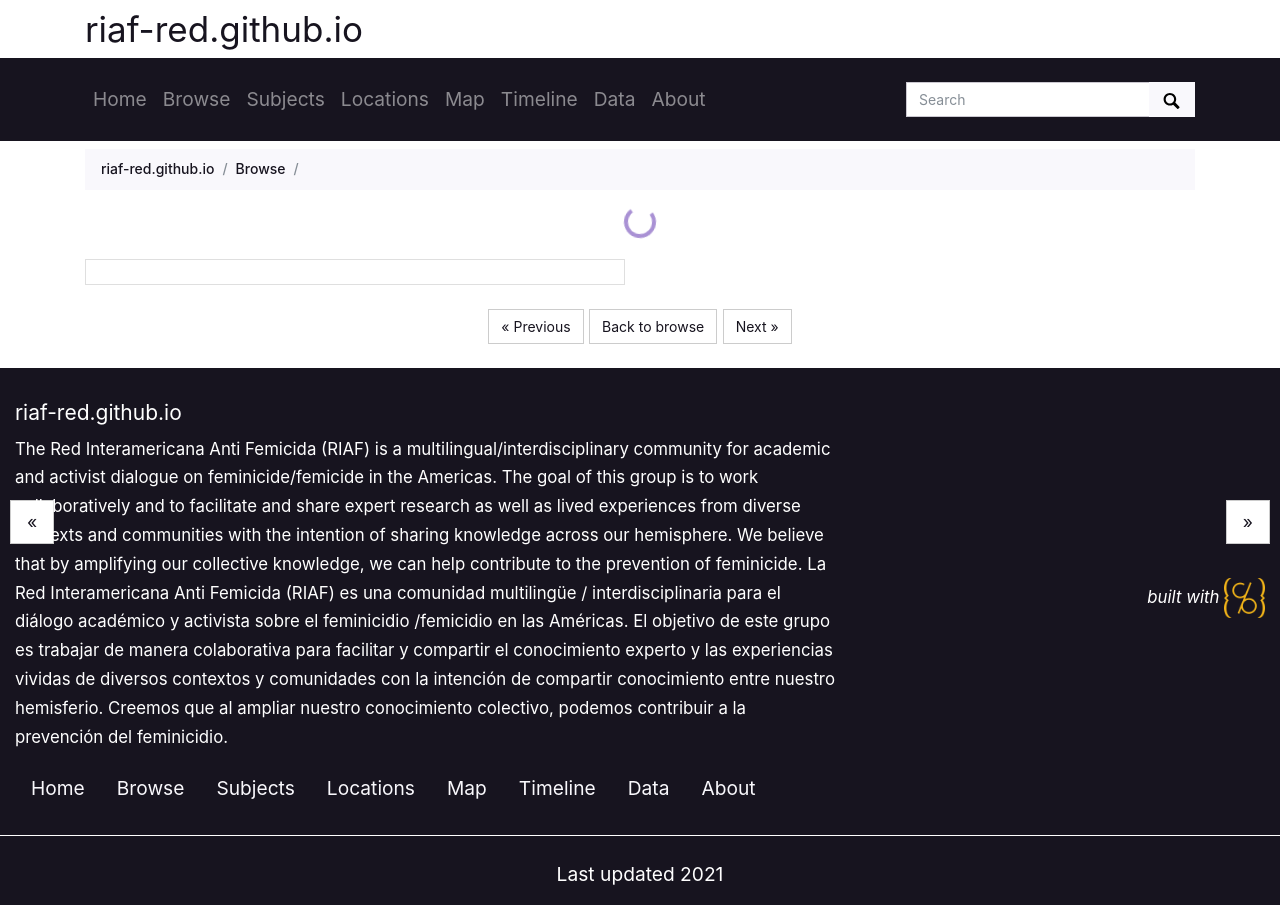
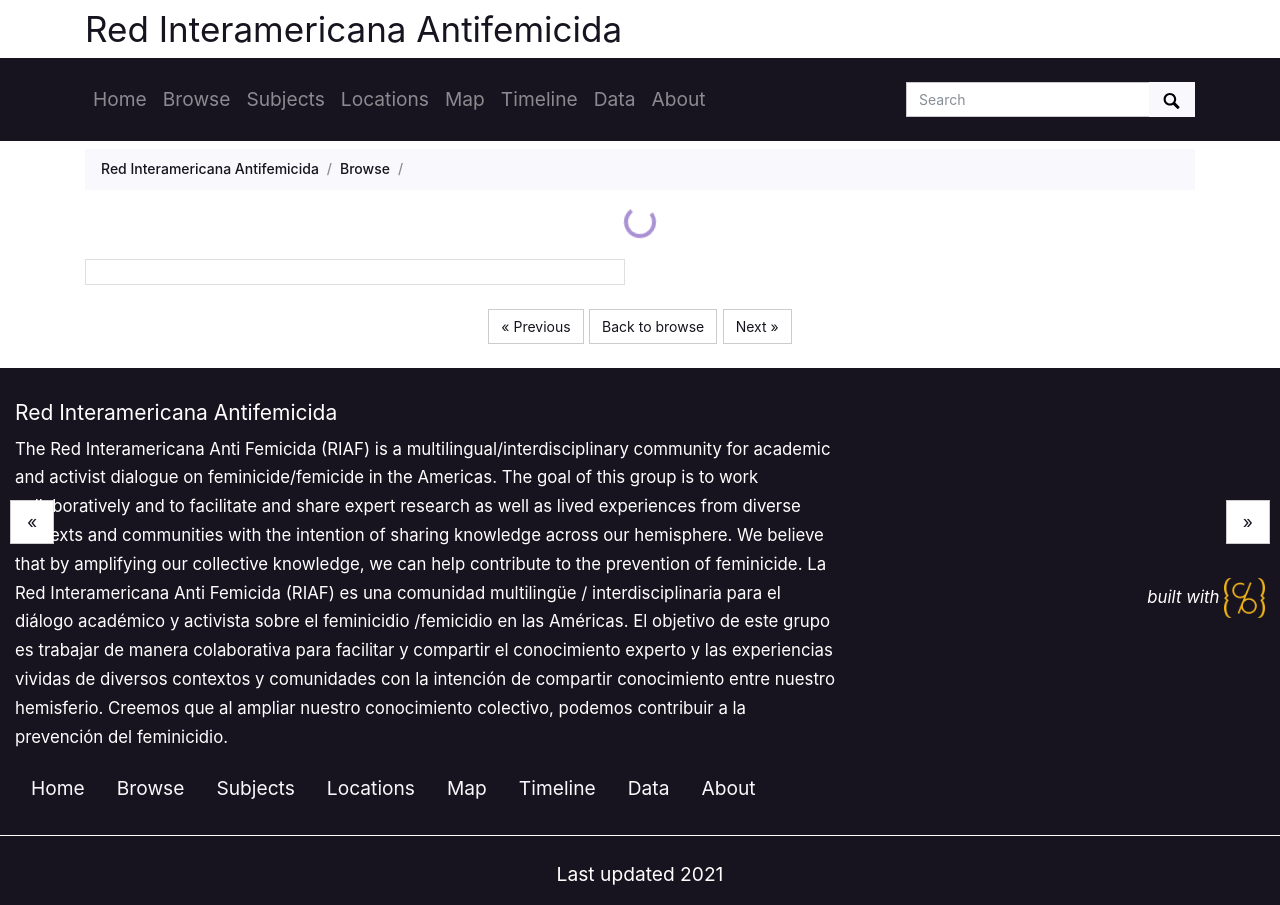
Before and after one commit to riaf-red/riaf-red.github.io, a Jekyll site: the page built from pages/item.md, in a window 1280 px wide, cut to the strip 0-905 px from the top of the page. Built offline with Jekyll 4.4.1, drawn with Linux system fonts in a browser that asks for light colours; nearby versions of some CDN libraries; some of the changed lines change nothing that is shown.

Commit message:
Update _config.yml
add title back

```diff
--- a/_config.yml
+++ b/_config.yml
@@ -20,7 +20,7 @@ source-code: https://github.com/sarahfocam/redinteramericanaantifemicida
 # SITE SETTINGS
 #
 # title of site appears in banner
-# title: Red Interamericana Antifemicida
+title: Red Interamericana Antifemicida
 # tagline, a short phrase that will appear throughout the site in the top banner
 # tagline: ""
 # description appears in meta tags and other locations
```
